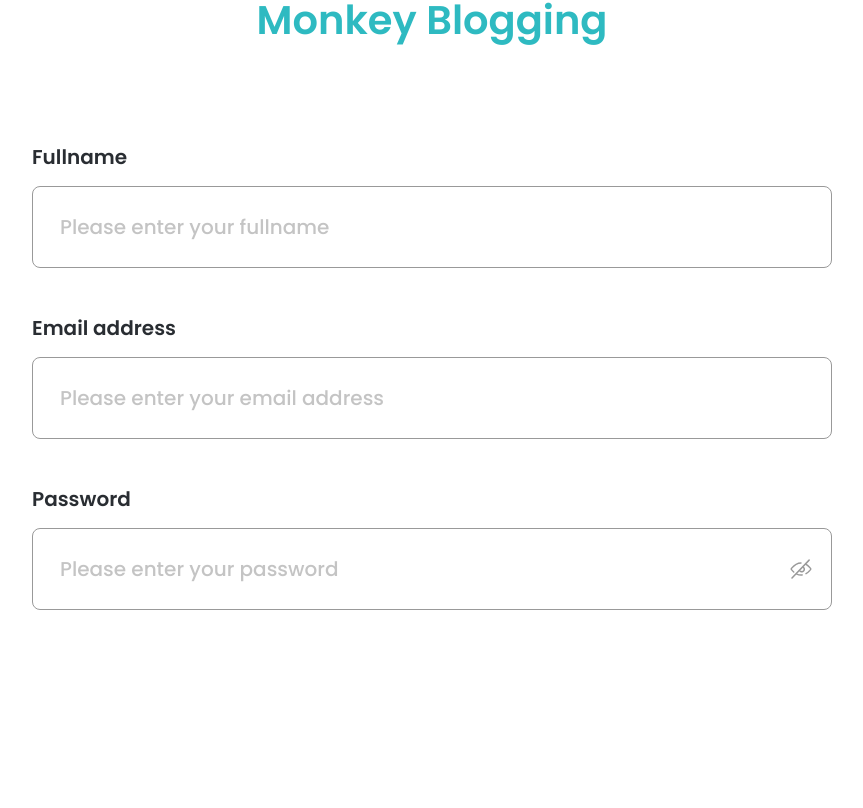
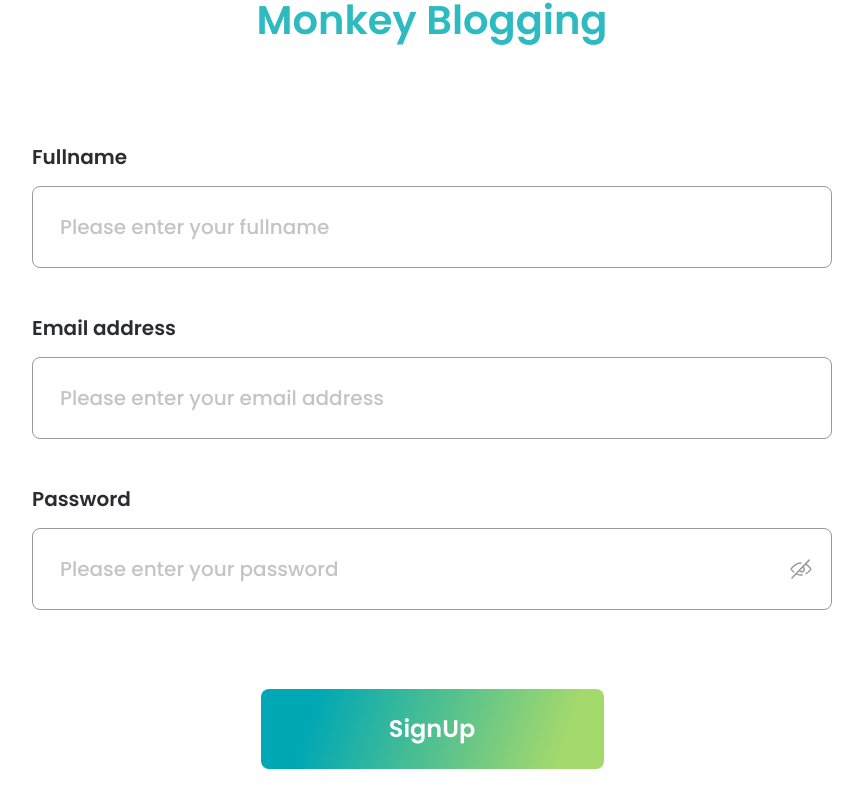
Before and after one commit to namdh03/monkey-blogging, a React (Vite) app: page /sign-up in a window 1280 px wide. Shown: the part 301-1109 px from the top of the page, without its empty margins (208-1071 px from the left). Built offline with nearby package versions, Linux system fonts and the light colour scheme; no server answers.

Commit message:
style: button and loading

```diff
--- /dev/null
+++ b/src/components/Button/Button.styled.ts
@@ -0,0 +1,33 @@
+import styled from "styled-components";
+
+export const ButtonStyled = styled.button`
+    --button-height: 80px;
+
+    display: inline-flex;
+    align-items: center;
+    justify-content: center;
+
+    min-width: 343px;
+    height: var(--button-height);
+    line-height: var(--button-height);
+    padding: 0 16px;
+    border-radius: 8px;
+    background: linear-gradient(
+        108deg,
+        ${(props) => props.theme.buttonFromColor} 15.59%,
+        ${(props) => props.theme.buttonToColor} 87.25%
+    );
+
+    color: ${(props) => props.theme.whiteColor};
+    font-size: 2.4rem;
+    font-weight: 600;
+
+    &:hover {
+        opacity: 0.9;
+        cursor: pointer;
+    }
+
+    &:disabled {
+        opacity: 0.9;
+    }
+`;
--- /dev/null
+++ b/src/components/Button/Button.tsx
@@ -0,0 +1,26 @@
+import { FC } from "react";
+import { ButtonProps } from "@ts/index";
+import Loading from "@components/Loading";
+import { ButtonStyled } from "./Button.styled";
+
+const Button: FC<ButtonProps> = ({
+    children,
+    type,
+    disabled,
+    isLoading,
+    onClick,
+    ...props
+}) => {
+    return (
+        <ButtonStyled
+            type={type}
+            disabled={disabled || isLoading}
+            onClick={onClick}
+            {...props}
+        >
+            {isLoading ? <Loading /> : children}
+        </ButtonStyled>
+    );
+};
+
+export default Button;
--- /dev/null
+++ b/src/components/Button/index.ts
@@ -0,0 +1 @@
+export { default } from "./Button";
--- /dev/null
+++ b/src/components/Loading/Loading.styled.ts
@@ -0,0 +1,21 @@
+import styled from "styled-components";
+
+export const LoadingStyled = styled.div<{
+    $size: number | string;
+    $thickness: number;
+}>`
+    display: inline-block;
+    width: ${(props) => props.$size};
+    height: ${(props) => props.$size};
+    border: ${(props) => props.$thickness + "px"} solid white;
+    border-top: ${(props) => props.$thickness + "px"} solid transparent;
+    border-bottom: ${(props) => props.$thickness + "px"} solid transparent;
+    border-radius: 50%;
+    animation: spinner 1s infinite linear;
+
+    @keyframes spinner {
+        100% {
+            transform: rotate(360deg);
+        }
+    }
+`;
--- /dev/null
+++ b/src/components/Loading/Loading.tsx
@@ -0,0 +1,9 @@
+import { FC } from "react";
+import { LoadingProps } from "@ts/index";
+import { LoadingStyled } from "./Loading.styled";
+
+const Loading: FC<LoadingProps> = ({ size = "40px", thickness = 3.6 }) => {
+    return <LoadingStyled $size={size} $thickness={thickness} />;
+};
+
+export default Loading;
--- /dev/null
+++ b/src/components/Loading/index.ts
@@ -0,0 +1 @@
+export { default } from "./Loading";
--- a/src/pages/SignUp/SignUp.styled.ts
+++ b/src/pages/SignUp/SignUp.styled.ts
@@ -16,4 +16,8 @@ export const SignUpPageStyled = styled.section`
         margin: 107px auto 0;
         max-width: 800px;
     }
+
+    .button {
+        margin-top: 79px;
+    }
 `;
--- a/src/pages/SignUp/SignUp.tsx
+++ b/src/pages/SignUp/SignUp.tsx
@@ -7,18 +7,25 @@ import Container from "@components/Container";
 import Field from "@components/Field";
 import Label from "@components/Label";
 import Input from "@components/Input";
+import Button from "@components/Button";
 import { SignUpPageStyled } from "./SignUp.styled";
 
 const SignUp: FC = () => {
     const {
         control,
         handleSubmit,
-        // formState: { errors, isValid, isSubmitting },
+        formState: { isValid, isSubmitting },
     } = useForm();
     const [togglePassword, setTogglePassword] = useState<boolean>(false);
 
     const handleSignUp = async (values: unknown) => {
-        console.log(values);
+        if (!isValid || isSubmitting) return;
+        return new Promise((resolve) => {
+            setTimeout(() => {
+                resolve(null);
+                console.log(values);
+            }, 5000);
+        });
     };
 
     return (
@@ -64,6 +71,14 @@ const SignUp: FC = () => {
                             }}
                         />
                     </Field>
+
+                    <Button
+                        type="submit"
+                        isLoading={isSubmitting}
+                        className="button"
+                    >
+                        SignUp
+                    </Button>
                 </form>
             </SignUpPageStyled>
         </Container>
--- a/src/utils/theme.ts
+++ b/src/utils/theme.ts
@@ -5,6 +5,8 @@ const theme = {
     inputBorderHoverColor: "#00B4AA",
     whiteColor: "#fff",
     placeholderColor: "#c4c4c4",
+    buttonFromColor: "#00a7b4",
+    buttonToColor: "#a4d96c",
 };
 
 export default theme;
```
Also changed, not shown: src/ts/index.ts (+14 -1 lines).
